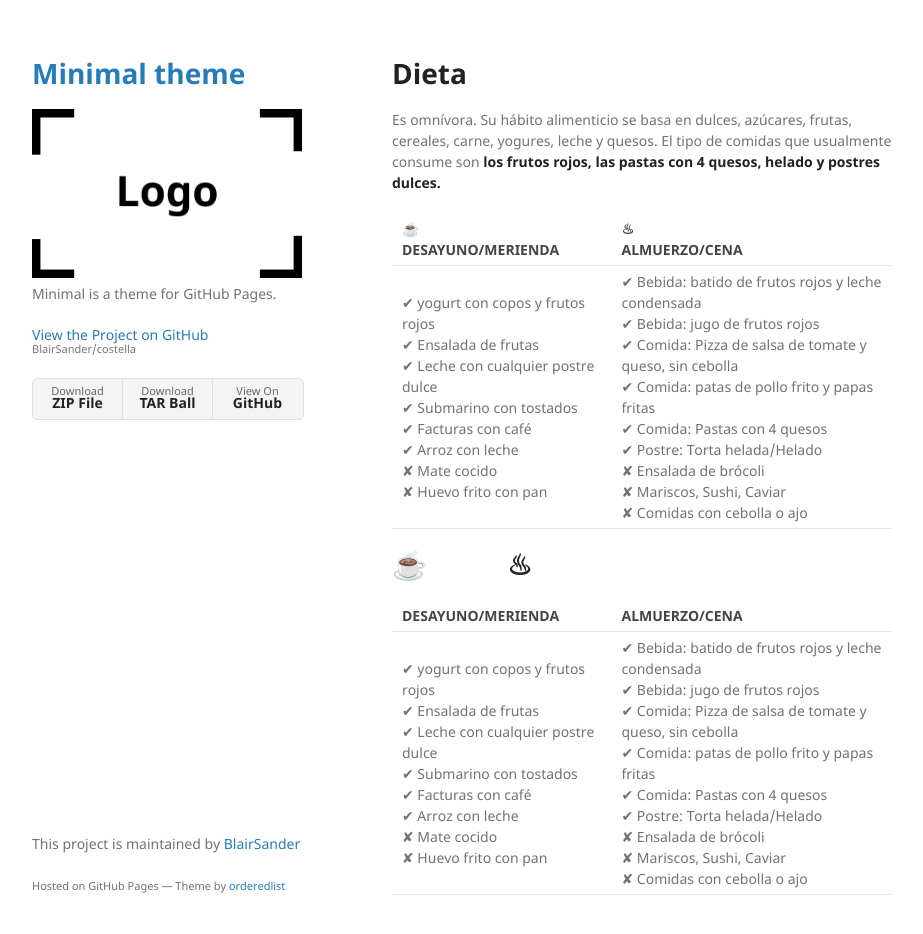
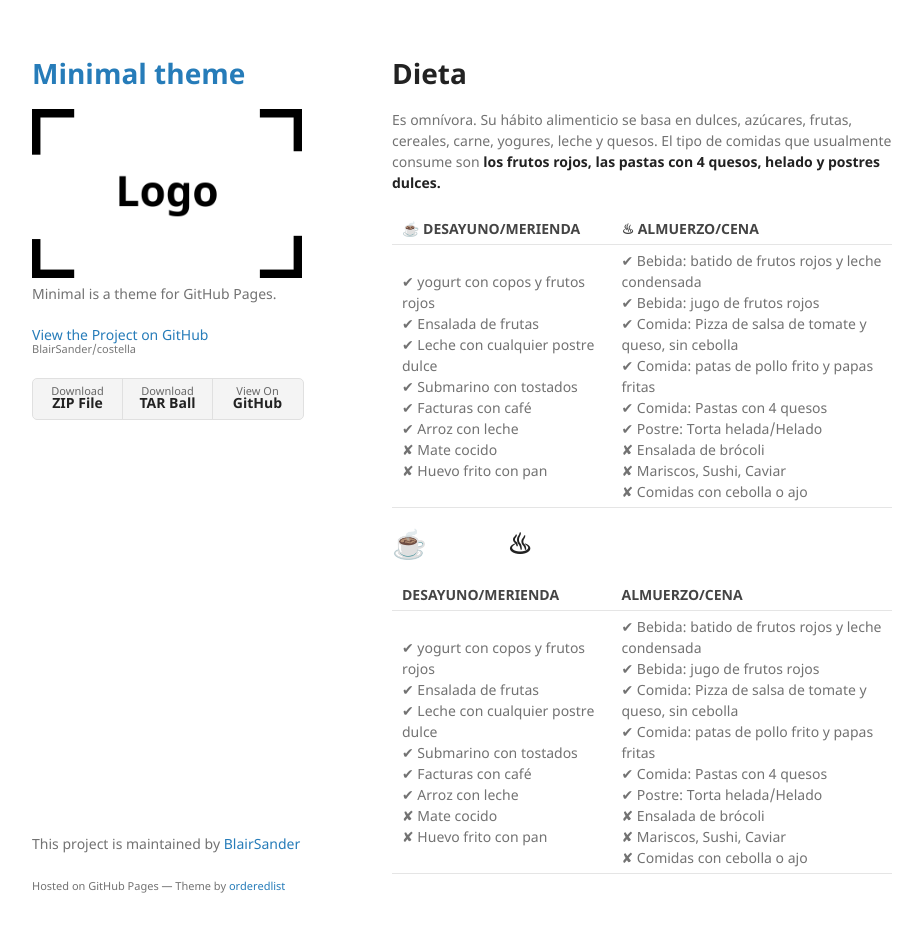
Before and after one commit to BlairSander/costella, a Jekyll site: the page built from dieta.md, in a window 1280 px wide and 965 px high. Shown: the top 934 px of the window, without its empty margins (178-1101 px from the left). Built offline with Jekyll 4.4.1, drawn with Linux system fonts in a browser that asks for light colours; our own code applies the rules of GitHub Pages for plain Markdown files.

```diff
--- a/dieta.md
+++ b/dieta.md
@@ -6,7 +6,7 @@ layout: default
 Es omnívora. Su hábito alimenticio se basa en dulces, azúcares, frutas, cereales, carne, yogures, leche y quesos. El tipo de comidas que usualmente consume son **los frutos rojos, las pastas con 4 quesos, helado y postres dulces.**
 
 
-|☕<br>DESAYUNO/MERIENDA | ♨<br>ALMUERZO/CENA |
+|☕ DESAYUNO/MERIENDA | ♨ ALMUERZO/CENA |
 |:------------------|:------------------|
 | ✔ yogurt con copos y frutos rojos <br>✔ Ensalada de frutas <br>✔ Leche con cualquier postre dulce <br>✔ Submarino con tostados <br>✔ Facturas con café <br>✔ Arroz con leche <br>✘ Mate cocido <br>✘ Huevo frito con pan | ✔ Bebida: batido de frutos rojos y leche condensada <br>✔ Bebida: jugo de frutos rojos <br>✔ Comida: Pizza de salsa de tomate y queso, sin cebolla <br>✔ Comida: patas de pollo frito y papas fritas <br>✔ Comida: Pastas con 4 quesos <br>✔ Postre: Torta helada/Helado <br>✘ Ensalada de brócoli <br>✘ Mariscos, Sushi, Caviar <br> ✘ Comidas con cebolla o ajo |
 
```
